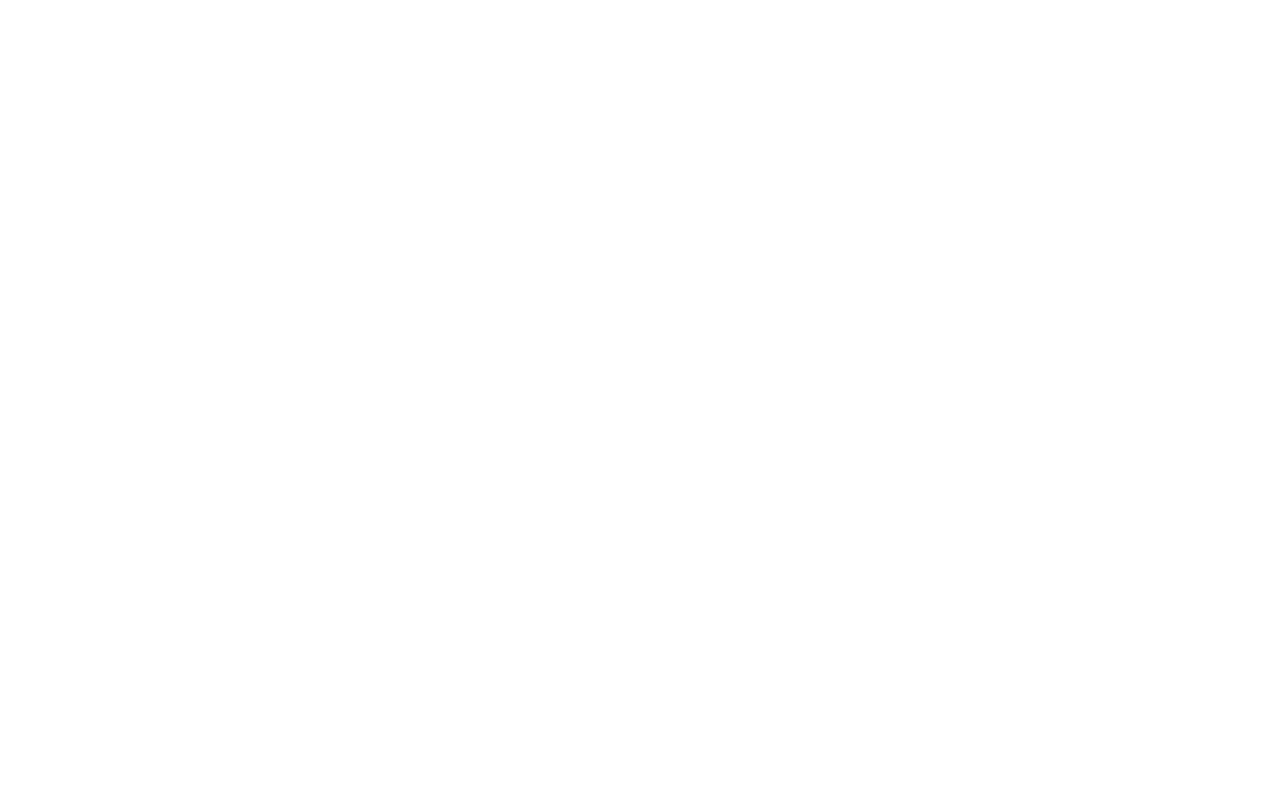
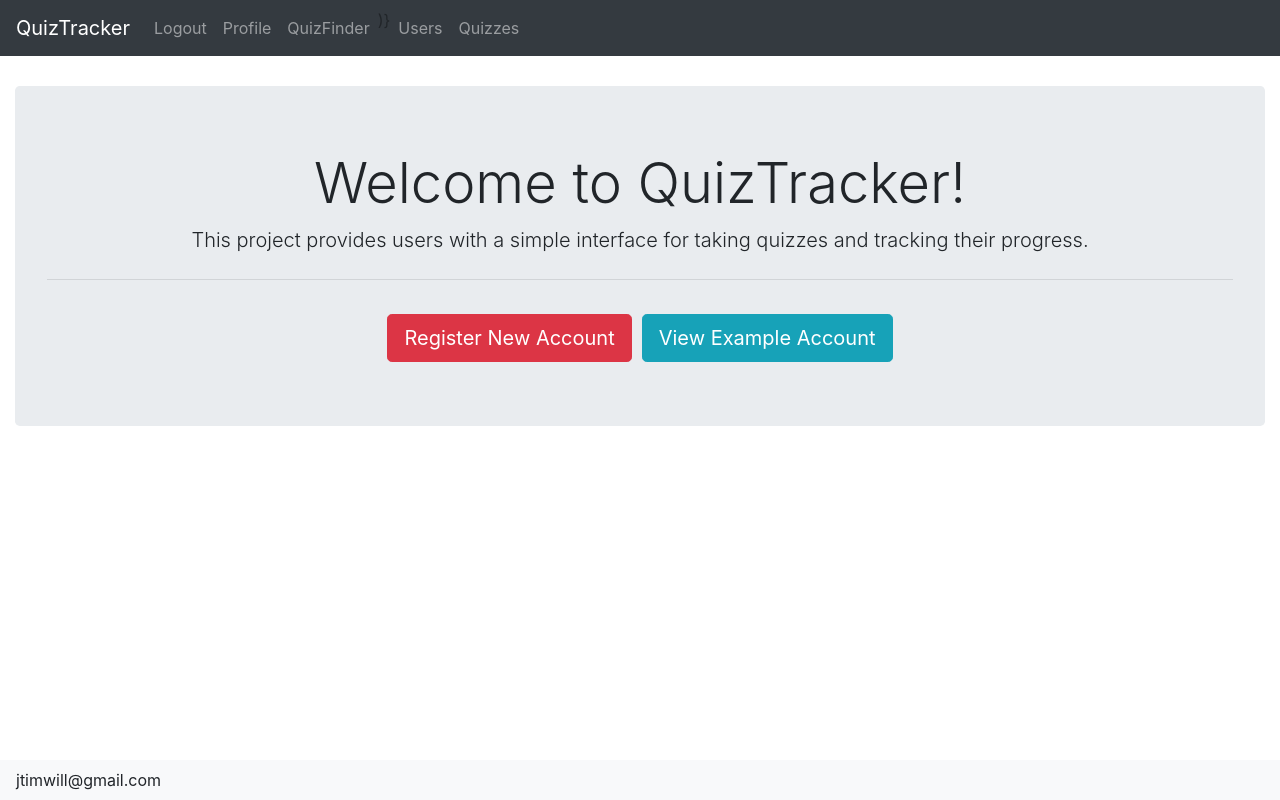
Before and after one commit to jtimwill/quiz-front-end, a React (Create React App) app: page / in a window 1280 px wide. Built offline with nearby package versions, Linux system fonts and the light colour scheme.

Commit message:
Create basic layout

```diff
--- a/src/App.js
+++ b/src/App.js
@@ -1,11 +1,24 @@
 import React, { Component } from 'react';
 import { Route, Redirect, Switch } from 'react-router-dom';
-
+import NavBar from './components/navBar';
+import Footer from './components/footer';
+import HomePage from './components/homePage';
+import ProtectedRoute from './components/protectedRoute';
+import NotFound from './components/notFound';
 
 class App extends Component {
   render() {
     return (
-      <div className="App">
+      <div className="custom-base-container">
+        <NavBar className="custom-navbar"/>
+        <main className="custom-container">
+          <Switch>
+            <Route path="/not-found" component={NotFound} />;
+            <Route path="/" component={HomePage} />
+            <Redirect to="/not-found" />
+          </Switch>
+        </main>
+        <Footer />
       </div>
     );
   }
--- /dev/null
+++ b/src/components/footer.jsx
@@ -0,0 +1,11 @@
+import React from 'react';
+
+const Footer = () => {
+  return (
+    <nav className="navbar navbar-light bg-light">
+      jtimwill@gmail.com
+    </nav>
+  );
+};
+
+export default Footer;
--- /dev/null
+++ b/src/components/homePage.jsx
@@ -0,0 +1,35 @@
+import React from 'react';
+import { Link } from 'react-router-dom';
+// import { login } from '../services/authService';
+
+const HomePage = () => {
+  // async function exampleUserLogin() {
+  //   await login("adam@example.com", "123456");
+  //   window.location = "/users/me/show";
+  // }
+  return(
+    <React.Fragment>
+      <div className="jumbotron custom-center">
+        <h1 className="display-4">Welcome to QuizTracker!</h1>
+        <p className="lead">
+          This project provides users with a simple interface for taking quizzes
+          and tracking their progress.
+        </p>
+        <hr className="my-4"/>
+        <Link
+          to="/users/new"
+          className="btn btn-danger btn-lg custom-right-margin custom-add-margin-top">
+          Register New Account
+        </Link>
+        <button
+          // onClick={exampleUserLogin}
+          className="btn btn-info btn-lg custom-add-margin-top">
+          View Example Account
+        </button>
+      </div>
+      <div className="custom-flex-grow-column"/>
+    </React.Fragment>
+  );
+};
+
+export default HomePage;
--- /dev/null
+++ b/src/components/navBar.jsx
@@ -0,0 +1,76 @@
+import React, { Component } from 'react';
+import { Link, NavLink } from 'react-router-dom';
+// import { getCurrentUser } from '../services/authService';
+
+class NavBar extends Component {
+  state = {
+    show: false
+  };
+
+  handleToggler = () => {
+    const show = !this.state.show;
+    this.setState({show});
+  };
+
+  hideDropdown = () => {
+    this.setState({show: false});
+  };
+
+  render() {
+    // const user = getCurrentUser();
+
+    return (
+      <nav className="navbar navbar-expand-lg navbar-dark bg-dark">
+        <button
+          className="navbar-toggler"
+          type="button"
+          onClick={this.handleToggler}>
+          <span className="navbar-toggler-icon"></span>
+        </button>
+        <Link className="navbar-brand" to="/">QuizTracker</Link>
+        <div className="navbar-collapse" id="navbarNav">
+          <div
+            className={"navbar-nav custom-" + (this.state.show ? "show" : "hide")}
+            onClick={this.hideDropdown}
+          >
+            {/* {!user && (
+              <React.Fragment>
+                <NavLink className="nav-item nav-link" to="/login">
+                  Login
+                </NavLink>
+                <NavLink className="nav-item nav-link" to="/users/new">
+                  Register
+                </NavLink>
+              </React.Fragment>
+            )}
+            {user && ( */}
+              <React.Fragment>
+                <NavLink className="nav-item nav-link" to="/logout">
+                  Logout
+                </NavLink>
+                <NavLink className="nav-item nav-link" to="/users/me/show">
+                  Profile
+                </NavLink>
+                <NavLink className="nav-item nav-link" to="/exercises/index">
+                  QuizFinder
+                </NavLink>
+              </React.Fragment>
+            )}
+            {/* {user && user.admin && ( */}
+              <React.Fragment>
+                <NavLink className="nav-item nav-link" to="/users/index">
+                  Users
+                </NavLink>
+                <NavLink className="nav-item nav-link" to="/muscles/index">
+                  Quizzes
+                </NavLink>
+              </React.Fragment>
+            {/* )} */}
+          </div>
+        </div>
+      </nav>
+    );
+  }
+}
+
+export default NavBar;
--- /dev/null
+++ b/src/components/notFound.jsx
@@ -0,0 +1,7 @@
+import React from 'react';
+
+const NotFound = () => {
+  return <h1>Not Found</h1>;
+};
+
+export default NotFound;
--- /dev/null
+++ b/src/components/protectedRoute.jsx
@@ -0,0 +1,26 @@
+// import React from 'react';
+// import { Route, Redirect } from 'react-router-dom';
+// import { getCurrentUser } from '../services/authService';
+//
+// const ProtectedRoute = ({ redirect_path, admin_required, component: Component, ...rest }) => {
+//   const user = getCurrentUser();
+//   const test_user = !!admin_required ? user.admin : user;
+//   if (!!admin_required && !test_user) {
+//     alert("Access Denied, Admin Only");
+//   }
+//
+//   return (
+//     <Route
+//       { ...rest }
+//       render={ props => test_user ?
+//         <Component { ...props } /> :
+//         <Redirect to={{
+//           pathname: redirect_path,
+//           state: { from: props.location }}}
+//         />
+//       }
+//     />
+//   );
+// };
+//
+// export default ProtectedRoute
--- a/src/custom.css
+++ b/src/custom.css
@@ -0,0 +1,91 @@
+.custom-container {
+  width: 100%;
+  padding-top: 30px;
+  padding-bottom: 0px;
+  padding-right: 15px;
+  padding-left: 15px;
+  margin-right: auto;
+  margin-left: auto;
+  flex-grow: 1;
+}
+
+.custom-base-container {
+  min-height: 100vh;
+  box-sizing: border-box;
+  display: flex;
+  flex-direction: column;
+}
+
+.custom-center {
+  text-align: center;
+  width: 100%;
+}
+
+.custom-add-margin-top {
+  margin-top: 10px;
+}
+
+.custom-right-margin {
+  margin-right: 10px;
+}
+
+.table {
+  width: 100%;
+  margin-top: 1rem;
+  margin-bottom: 1rem;
+  background-color: transparent;
+}
+
+form {
+  width: 500px;
+  margin: auto;
+}
+
+@media only screen and (max-width:600px) {
+  .custom-container {
+    padding-top: 10px;
+    padding-bottom: 10px;
+    padding-right: 5px;
+    padding-left: 5px;
+  }
+  .display-4 {
+    font-size: 2.5rem;
+  }
+  h3 {
+    font-size: 1.50rem;
+  }
+  form {
+    width: 90%;
+    margin: auto;
+  }
+}
+
+@media only screen and (max-width:991px) {
+  /*This is necessary so that the nav-links don't default to hidden on larger
+    screens. I chose 991px to match the Bootstrap breakpoint*/
+  .custom-hide {
+    max-height: 0;
+    overflow: hidden;
+    opacity: 0.0;
+    transition: all 0.5s ease-in-out;
+  }
+}
+
+.custom-hide-2 {
+  max-height: 0;
+  overflow: hidden;
+  transition: all 0.1s ease-in-out;
+}
+
+.custom-show {
+  max-height: 1000px;
+  transition: all 0.5s ease-in-out;
+}
+
+.custom-pagination-margin {
+  margin-top: 25px;
+}
+
+.custom-hover-cursor:hover {
+  cursor: pointer;
+}
```
